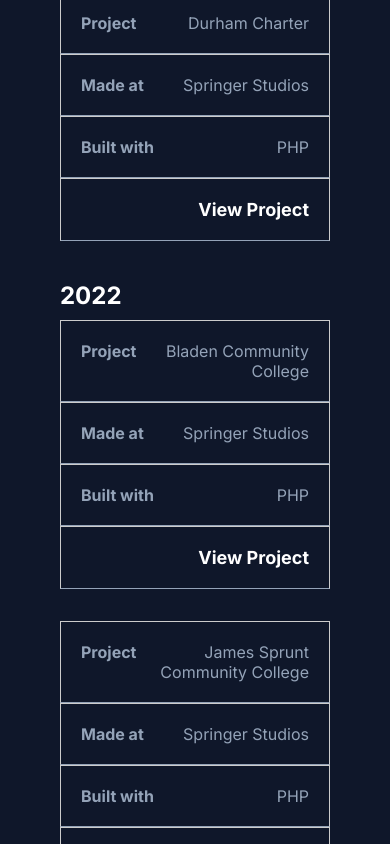
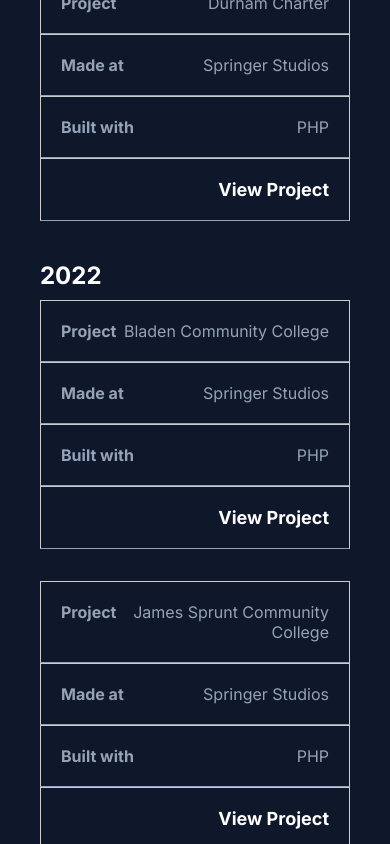
Before and after one commit to itsrichardhaar/Springer-React-Sandbox, a React (Create React App) app in the folder springer-sandbox/: page /portfolio in a window 390 px wide. Shown: the part 2902-3746 px from the top of the page. Built offline with nearby package versions, Linux system fonts and the light colour scheme.

Commit message:
Margin on mobile updates

```diff
--- a/springer-sandbox/src/App.css
+++ b/springer-sandbox/src/App.css
@@ -160,6 +160,10 @@
     text-align: center;
   }
 
+  .portfolio-section {
+    padding: 40px;
+  }
+
   .link-label td {
     text-align: center;
   }
```
